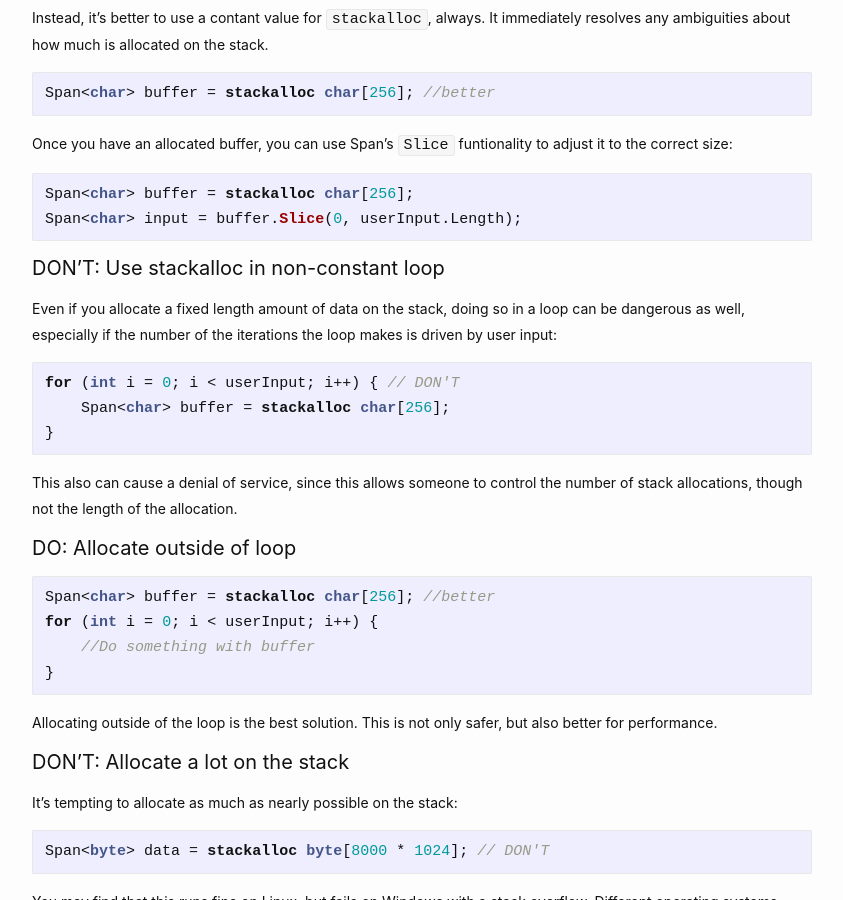
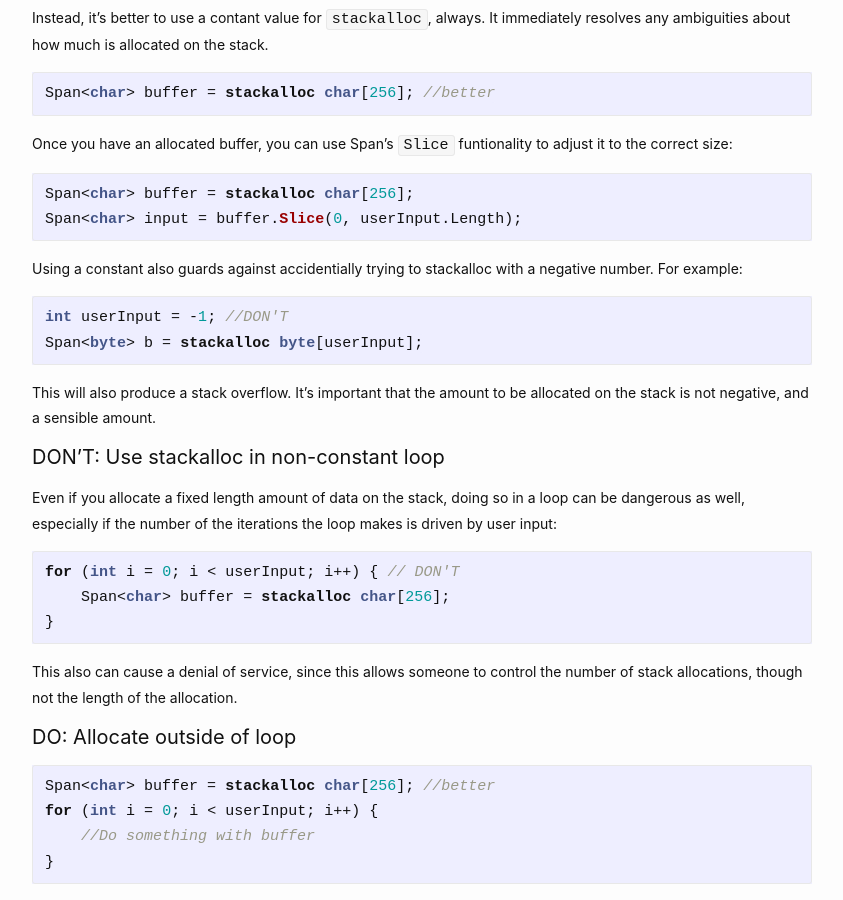
Before and after one commit to vcsjones/vcsjones.dev, a Jekyll site: the page built from _posts/2020-02-19-stackalloc.md, in a window 1280 px wide and 900 px high, scrolled down 1189 px. Shown: the whole window, without its empty margins (218-1061 px from the left). Built offline with Jekyll 4.4.1, drawn with Linux system fonts in a browser that asks for light colours; some of the changed text lies outside the part shown.

Commit message:
Minor updates

````diff
--- a/_posts/2020-02-19-stackalloc.md
+++ b/_posts/2020-02-19-stackalloc.md
@@ -76,6 +76,18 @@
 Span<char> buffer = stackalloc char[256];
 Span<char> input = buffer.Slice(0, userInput.Length);
 ```
+
+Using a constant also guards against accidentially trying to stackalloc with a
+negative number. For example:
+
+```csharp
+int userInput = -1; //DON'T
+Span<byte> b = stackalloc byte[userInput];
+```
+
+This will also produce a stack overflow. It's important that the amount to be
+allocated on the stack is not negative, and a sensible amount.
+
 
 ### DON'T: Use stackalloc in non-constant loop
 
@@ -189,15 +201,17 @@
 
 ### DO: Initialize if required
 
-Any item read from a `stackalloc`ed buffer should be explicitly assigned.
+Any item read from a `stackalloc`ed buffer should be explicitly assigned, or
+use `Clear` to explicitly clear the entire `Span<T>` and initialize it to
+defaults.
 
 ```csharp
 Span<byte> buffer = stackalloc byte[sizeof(int)];
+buffer.Clear(); //explicit zero initialize
 byte lo = 1;
 byte hi = 1;
 buffer[0] = lo;
 buffer[1] = hi;
-buffer[2..].Fill(0); //better
 int result = BinaryPrimitives.ReadInt32LittleEndian(buffer);
 ```
 
````
